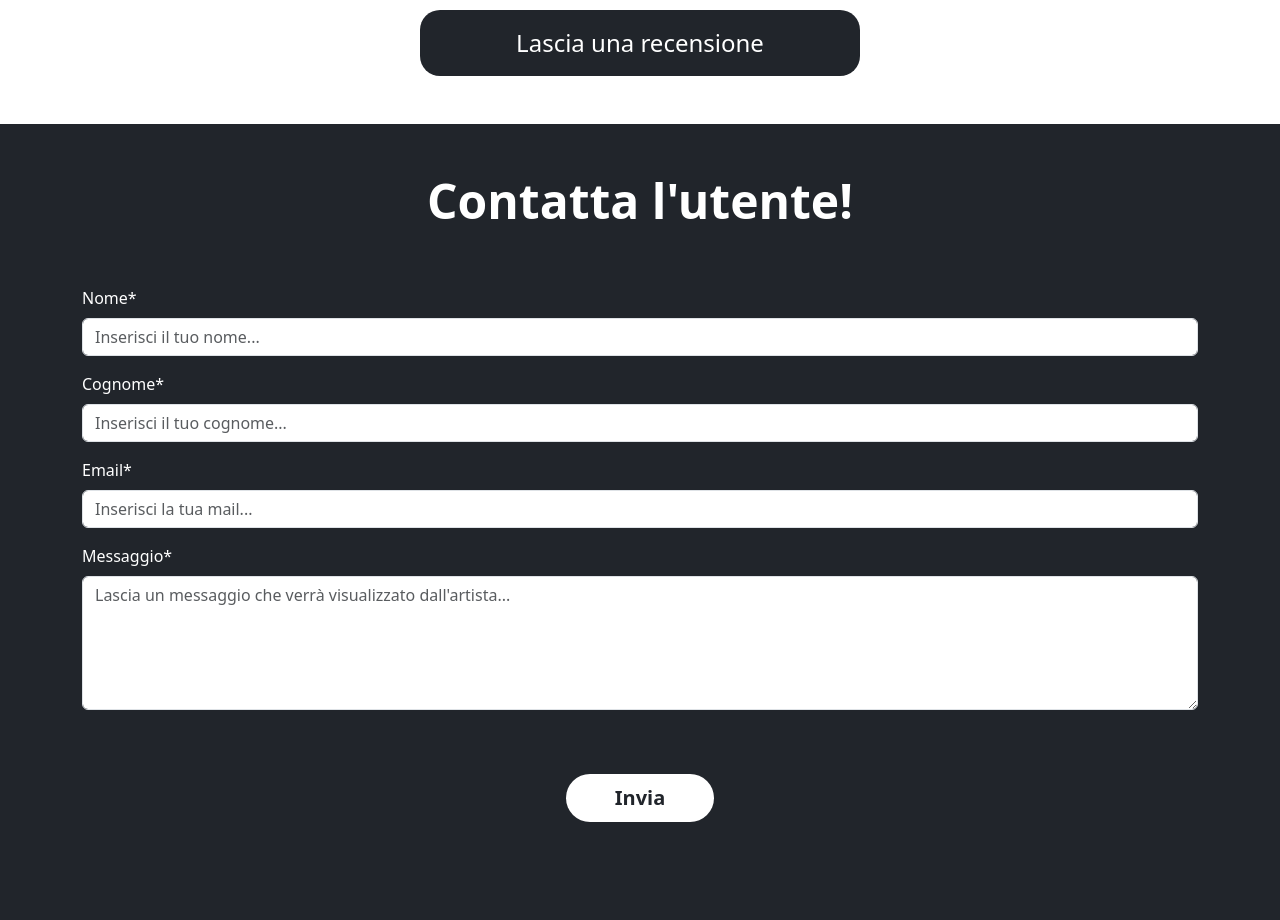
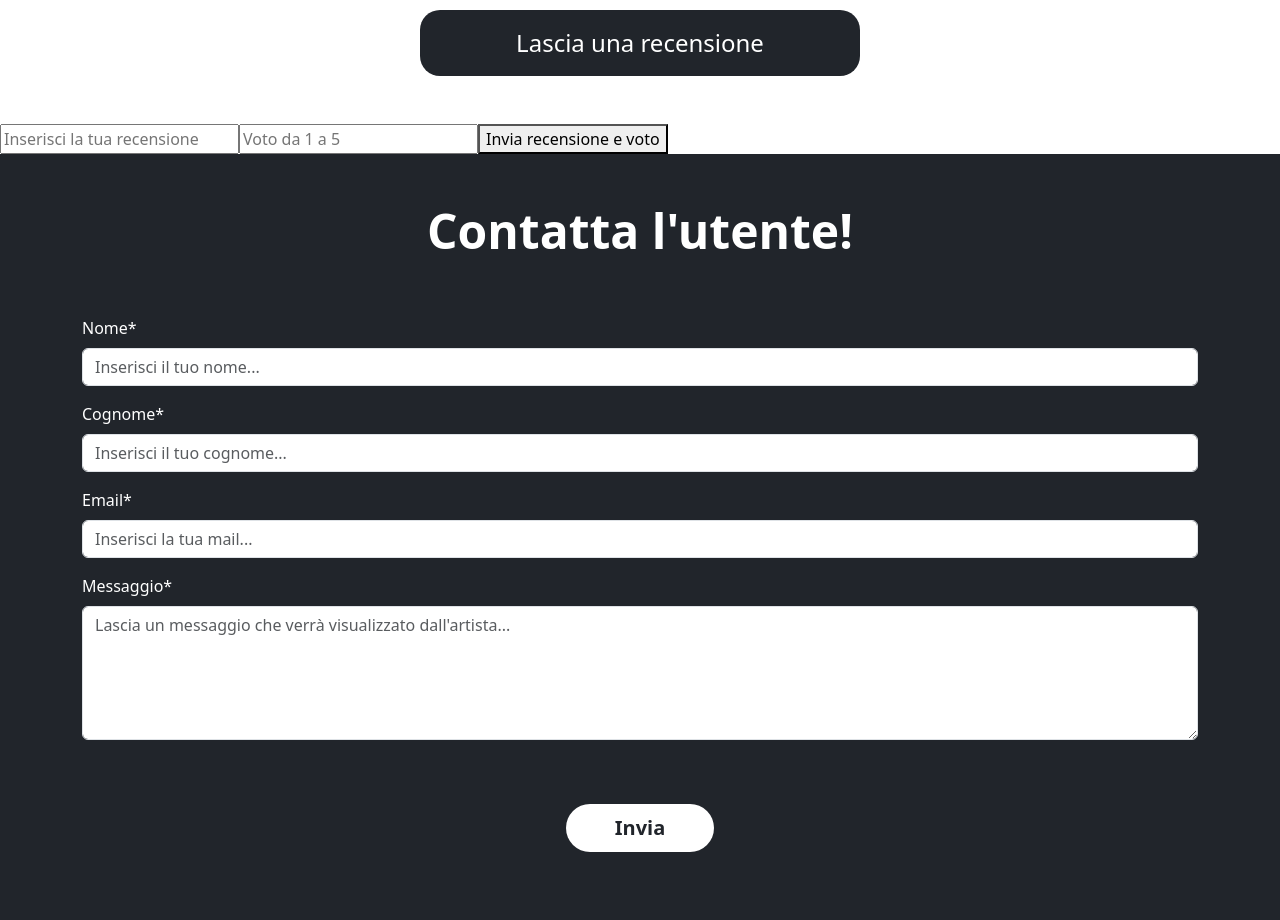
Before and after one commit to maicolkutchoukov/boolean-final-project-frontend, a Vue app: page /profile/1 in a window 1280 px wide. Shown: the part 980-1900 px from the top of the page. Built offline with nearby package versions, Linux system fonts and the light colour scheme; no server answers.

Commit message:
Add Form Vote/reviews on ProfilePage

```diff
--- a/src/pages/ProfilePage.vue
+++ b/src/pages/ProfilePage.vue
@@ -1,71 +1,105 @@
-<!-- PAGINA PRINCIPALE DOVE ANDRANNO INSERITI TUTTI I COMPONENTI  -->
-
 <script>
-
 import axios from 'axios';
-
-// Import Swiper styles
-import 'swiper/css';
-
-import 'swiper/css/pagination';
-
-// import required modules
-import { Pagination } from 'swiper/modules';
 
 export default {
   data() {
     return {
-            apiUrl: 'http://127.0.0.1:8000/api/users/',
+        apiUrl: 'http://127.0.0.1:8000/api/',
         singleMusician: [],
         demoPath: '',
         contactForm: {
             firstname: '',
             lastname: '',
-                email:'',
+            email: '',
             message: '',
             user_id: '',
+            reviewText: '',
+            rating: null
         }
     };
 },
-
 methods: {
     sendMessage() {
-            axios.post('http://127.0.0.1:8000/api/messages', this.contactForm)
+        axios.post(`${this.apiUrl}messages`, this.contactForm)
             .then(response => {
                 console.log('Messaggio inviato con successo:', response.data);
                 this.resetForm();
-                    alert('Messaggio inviato con successo')
+                alert('Messaggio inviato con successo');
             })
             .catch(error => {
                 console.error('Errore durante l\'invio del messaggio:', error);
-                    alert('Errore invio messaggio')
+                alert('Errore invio messaggio');
             });
         },
         resetForm() {
-            // Resettare i valori del form dopo l'invio del messaggio
             this.contactForm.firstname = '';
             this.contactForm.lastname = '';
             this.contactForm.email = '';
             this.contactForm.message = '';
+        },
+    submitReviewAndVote() {
+        if (!this.contactForm.reviewText && !this.contactForm.rating) {
+            alert('Per favore, inserisci almeno una recensione o un voto');
+            return;
+        }
+
+        // Invia la richiesta API per salvare la recensione
+        if (this.contactForm.reviewText) {
+            axios.post(`${this.apiUrl}reviews`, {
+            reviewText: this.contactForm.reviewText,
+            userId: this.contactForm.user_id
+            })
+            .then(response => {
+                console.log('Recensione inviata con successo:', response.data);
+                this.resetReviewForm();
+                alert('Recensione inviata con successo');
+            })
+            .catch(error => {
+                console.error('Errore durante l\'invio della recensione:', error);
+                alert('Errore durante l\'invio della recensione');
+            });
+        }
+
+        // Invia la richiesta API per salvare il voto
+        if (this.contactForm.rating) {
+            axios.post(`${this.apiUrl}votes`, {
+            label: 'Rating',
+            vote: this.contactForm.rating,
+            userId: this.contactForm.user_id
+            })
+            .then(response => {
+                console.log('Voto inviato con successo:', response.data);
+                this.resetRating();
+                alert('Voto inviato con successo');
+            })
+            .catch(error => {
+                console.error('Errore durante l\'invio del voto:', error);
+                alert('Errore durante l\'invio del voto');
+            });
+        }
+    },
+    resetReviewForm() {
+        this.contactForm.reviewText = '';
+    },
+    resetRating() {
+        this.contactForm.rating = null;
     }
 },
     created() {
-        axios.get(`${this.apiUrl}${this.$route.params.name}`) // URL DELL'API
-            .then((response) => {
+        axios.get(`${this.apiUrl}users/${this.$route.params.name}`)
+        .then(response => {
             console.log(response.data.result);
             this.singleMusician = response.data.result;
-                console.log(this.singleMusician)
-                this.demoPath = 'http://127.0.0.1:8000/storage' + this.singleMusician.user_details.demo
-                console.log(this.demoPath)
-                this.contactForm.user_id = this.singleMusician.id
+            console.log(this.singleMusician);
+            this.demoPath = `http://127.0.0.1:8000/storage${this.singleMusician.user_details.demo}`;
+            console.log(this.demoPath);
+            this.contactForm.user_id = this.singleMusician.id;
         })
         .catch(error => {
             console.error('Errore durante la chiamata API:', error);
         });
-    },
     }
-
-
+};
 </script>
 
 <template>
@@ -78,27 +112,25 @@ export default {
         <div class="row justify-content-between px-5">
             <div class="col-6">
                 <h2 class="fw-bold pt-3 mb-4">Bio</h2>
-                <p v-if="singleMusician.user_details" >{{ singleMusician.user_details.bio }}</p>
+                <p v-if="singleMusician.user_details">{{ singleMusician.user_details.bio }}</p>
             </div>
             <div class="col-4 text-end">
                 <h2 class="fw-bold pt-3 mb-4 ">Competenze</h2>
                 <div class="">
                     <span v-for="(role, i) in singleMusician.roles" :key="i">
-
-                        <img :src='"http://127.0.0.1:8000/storage/" + role.icon' alt="roleInstrument" class="instrument-pic px-4">
-                        <!-- <span v-if="i !== singleMusician.roles.length - 1">, </span> -->
+                    <img :src="'http://127.0.0.1:8000/storage/' + role.icon" alt="roleInstrument" class="instrument-pic px-4">
                     </span>
                 </div>
             </div>
             <div class="col-12">
                 <h2 class="fw-bold pt-3 mb-4">Demo</h2>
                 <audio v-if="singleMusician.user_details" controls class="w-100 px-5">
-                    <source :src="this.demoPath" type="audio/mpeg">
+                    <source :src="demoPath" type="audio/mpeg">
                 </audio>
             </div>
             <div class="col-12">
                 <h2 class="fw-bold pt-3 mb-4">Info di contatto</h2>
-                <div v-if="singleMusician.user_details" >
+            <div v-if="singleMusician.user_details">
                 <i class="fa-solid fa-phone me-3"></i>
                 Mail: {{ singleMusician.user_details.cellphone }}
             </div>
@@ -115,16 +147,7 @@ export default {
                         <div class="card-body">
                             <h4 class="card-title py-4">Federico Benevento</h4>
                             <p class="card-text pe-4">
-                                Questo concerto ha creato delle
-                                atmosfere magiche che mi hanno rapito
-                                fin dal primo momento.
-                                Il perfomer ha saputo coinvolgere il
-                                pubblico con la sua presenza
-                                carismatica e le sue performance
-                                straordinarie. La musica ha trasportato
-                                tutti in un viaggio
-                                emotivo che non dimenticherò
-                                facilmente.
+                            Questo concerto ha creato delle atmosfere magiche che mi hanno rapito fin dal primo momento. Il perfomer ha saputo coinvolgere il pubblico con la sua presenza carismatica e le sue performance straordinarie. La musica ha trasportato tutti in un viaggio emotivo che non dimenticherò facilmente.
                             </p>
                             <div>STELLE</div>
                         </div>
@@ -135,19 +158,9 @@ export default {
                         <div class="card-body">
                             <h4 class="card-title py-4">Federico Benevento</h4>
                             <p class="card-text pe-4">
-                                Questo concerto ha creato delle
-                                atmosfere magiche che mi hanno rapito
-                                fin dal primo momento.
-                                Il perfomer ha saputo coinvolgere il
-                                pubblico con la sua presenza
-                                carismatica e le sue performance
-                                straordinarie. La musica ha trasportato
-                                tutti in un viaggio
-                                emotivo che non dimenticherò
-                                facilmente.
+                            Questo concerto ha creato delle atmosfere magiche che mi hanno rapito fin dal primo momento. Il perfomer ha saputo coinvolgere il pubblico con la sua presenza carismatica e le sue performance straordinarie. La musica ha trasportato tutti in un viaggio emotivo che non dimenticherò facilmente.
                             </p>
                             <div>STELLE</div>
-
                         </div>
                     </div>
                 </div>
@@ -156,19 +169,9 @@ export default {
                         <div class="card-body">
                             <h4 class="card-title py-4">Federico Benevento</h4>
                             <p class="card-text pe-4">
-                                Questo concerto ha creato delle
-                                atmosfere magiche che mi hanno rapito
-                                fin dal primo momento.
-                                Il perfomer ha saputo coinvolgere il
-                                pubblico con la sua presenza
-                                carismatica e le sue performance
-                                straordinarie. La musica ha trasportato
-                                tutti in un viaggio
-                                emotivo che non dimenticherò
-                                facilmente.
+                            Questo concerto ha creato delle atmosfere magiche che mi hanno rapito fin dal primo momento. Il perfomer ha saputo coinvolgere il pubblico con la sua presenza carismatica e le sue performance straordinarie. La musica ha trasportato tutti in un viaggio emotivo che non dimenticherò facilmente.
                             </p>
                             <div>STELLE</div>
-
                         </div>
                     </div>
                 </div>
@@ -178,25 +181,38 @@ export default {
             </div>
         </div>
     </div>
+    <div>
+      <!-- Form per inserire una recensione e un voto -->
+        <form @submit.prevent="submitReviewAndVote">
+            <input type="text" v-model="contactForm.reviewText" placeholder="Inserisci la tua recensione">
+            <input type="number" v-model="contactForm.rating" placeholder="Voto da 1 a 5">
+            <button type="submit">Invia recensione e voto</button>
+        </form>
+    </div>
     <section class="contact-section">
         <div class="container">
             <h2 class="text-white text-center py-5">Contatta l'utente!</h2>
-            <form @submit.prevent="sendMessage()">
+            <form @submit.prevent="sendMessage">
             <div class="mb-3">
                 <label for="firstname" class="form-label text-white">Nome*</label>
-                    <input type="text" v-model="contactForm.firstname" class="form-control" id="firstname" placeholder="Inserisci il tuo nome..." required maxlength="74">
+                <input type="text" v-model="contactForm.firstname" class="form-control" id="firstname"
+                placeholder="Inserisci il tuo nome..." required maxlength="74">
             </div>
             <div class="mb-3">
                 <label for="lastname" class="form-label text-white">Cognome*</label>
-                    <input type="text" v-model="contactForm.lastname" class="form-control" id="lastname" placeholder="Inserisci il tuo cognome..." required maxlength="74">
+                <input type="text" v-model="contactForm.lastname" class="form-control" id="lastname"
+                placeholder="Inserisci il tuo cognome..." required maxlength="74">
             </div>
             <div class="mb-3">
                 <label for="email" class="form-label text-white">Email*</label>
-                    <input type="email" v-model="contactForm.email" class="form-control" id="email" placeholder="Inserisci la tua mail..." required maxlength="255">
+                <input type="email" v-model="contactForm.email" class="form-control" id="email"
+                placeholder="Inserisci la tua mail..." required maxlength="255">
             </div>
             <div class="mb-3">
                 <label for="message" class="form-label text-white">Messaggio*</label>
-                    <textarea v-model="contactForm.message" class="form-control" id="message" rows="5" required maxlength="2048" placeholder="Lascia un messaggio che verrà visualizzato dall'artista..."></textarea>
+                <textarea v-model="contactForm.message" class="form-control" id="message" rows="5" required
+                maxlength="2048"
+                placeholder="Lascia un messaggio che verrà visualizzato dall'artista..."></textarea>
             </div>
             <div class="text-center py-5">
                 <button type="submit" class="btn px-5 my-button btn-lg">Invia</button>
```
Lines whose indentation alone changed are shown as unchanged.
